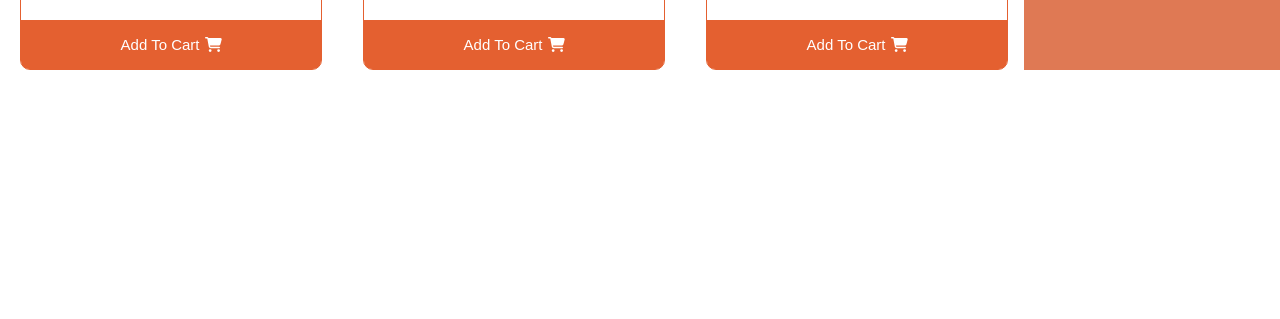
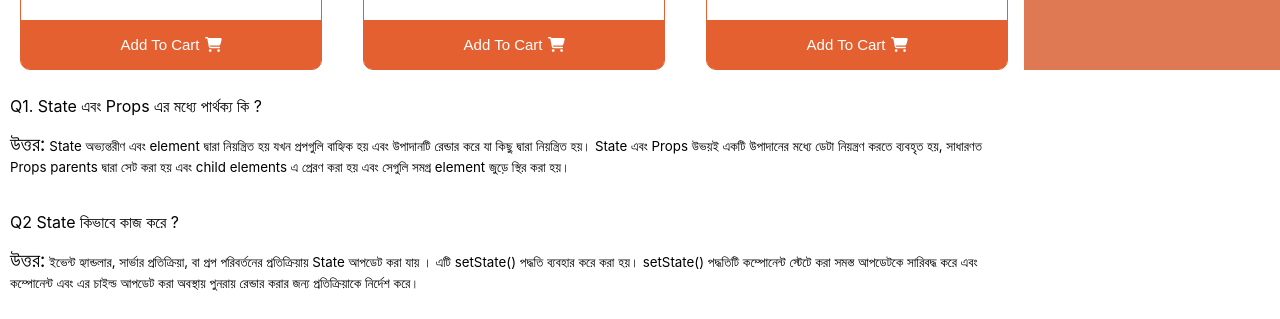
Before and after one commit to AkasHZamaN/meal-db-food-interactive, a React (Create React App) app: page / in a window 1280 px wide. Shown: the part 1655-1974 px from the top of the page. Before the commit the page ends 1725 px from the top, so only its background shows below. Built offline with nearby package versions, Linux system fonts and the light colour scheme.

Commit message:
question

```diff
--- a/src/components/Shop/Shop.css
+++ b/src/components/Shop/Shop.css
@@ -31,6 +31,22 @@
     justify-content: center;
     margin-top: 15px;
 }
+.question{
+    padding: 10px;
+}
+.question span{
+    font-size: 20px;
+}
+.question-2{
+    padding: 10px;
+    margin-bottom: 20px;
+}
+.question-2 span{
+    font-size: 20px;
+}
+
+
+
 
 @media screen and (max-width:620px) {
     .shop-container{
--- a/src/components/Shop/Shop.js
+++ b/src/components/Shop/Shop.js
@@ -42,6 +42,16 @@ const Shop = () => {
             <div className="cart-container">
                 <Cart foodCart = {foodCart} removeItems={removeItems} selectOneItem={selectOneItem} ></Cart>
             </div>
+            <div>
+                <div className='question'>
+                <p>Q1. State এবং Props এর মধ্যে পার্থক্য কি ?</p>
+                <small><span>উত্তর:</span> State অভ্যন্তরীণ এবং element দ্বারা নিয়ন্ত্রিত হয় যখন প্রপগুলি বাহ্যিক হয় এবং উপাদানটি রেন্ডার করে যা কিছু দ্বারা নিয়ন্ত্রিত হয়। State এবং Props উভয়ই একটি উপাদানের মধ্যে ডেটা নিয়ন্ত্রণ করতে ব্যবহৃত হয়, সাধারণত Props parents দ্বারা সেট করা হয় এবং child elements এ প্রেরণ করা হয় এবং সেগুলি সমগ্র element জুড়ে স্থির করা হয়।</small>
+                </div>
+                <div className='question-2'>
+                    <p>Q2 State কিভাবে কাজ করে ?</p>
+                    <small><span>উত্তর:</span> ইভেন্ট হ্যান্ডলার, সার্ভার প্রতিক্রিয়া, বা প্রপ পরিবর্তনের প্রতিক্রিয়ায় State আপডেট করা যায় । এটি setState() পদ্ধতি ব্যবহার করে করা হয়। setState() পদ্ধতিটি কম্পোনেন্ট স্টেটে করা সমস্ত আপডেটকে সারিবদ্ধ করে এবং কম্পোনেন্ট এবং এর চাইল্ড আপডেট করা অবস্থায় পুনরায় রেন্ডার করার জন্য প্রতিক্রিয়াকে নির্দেশ করে।</small>
+                </div>
+            </div>
         </div>
     );
 };
```
